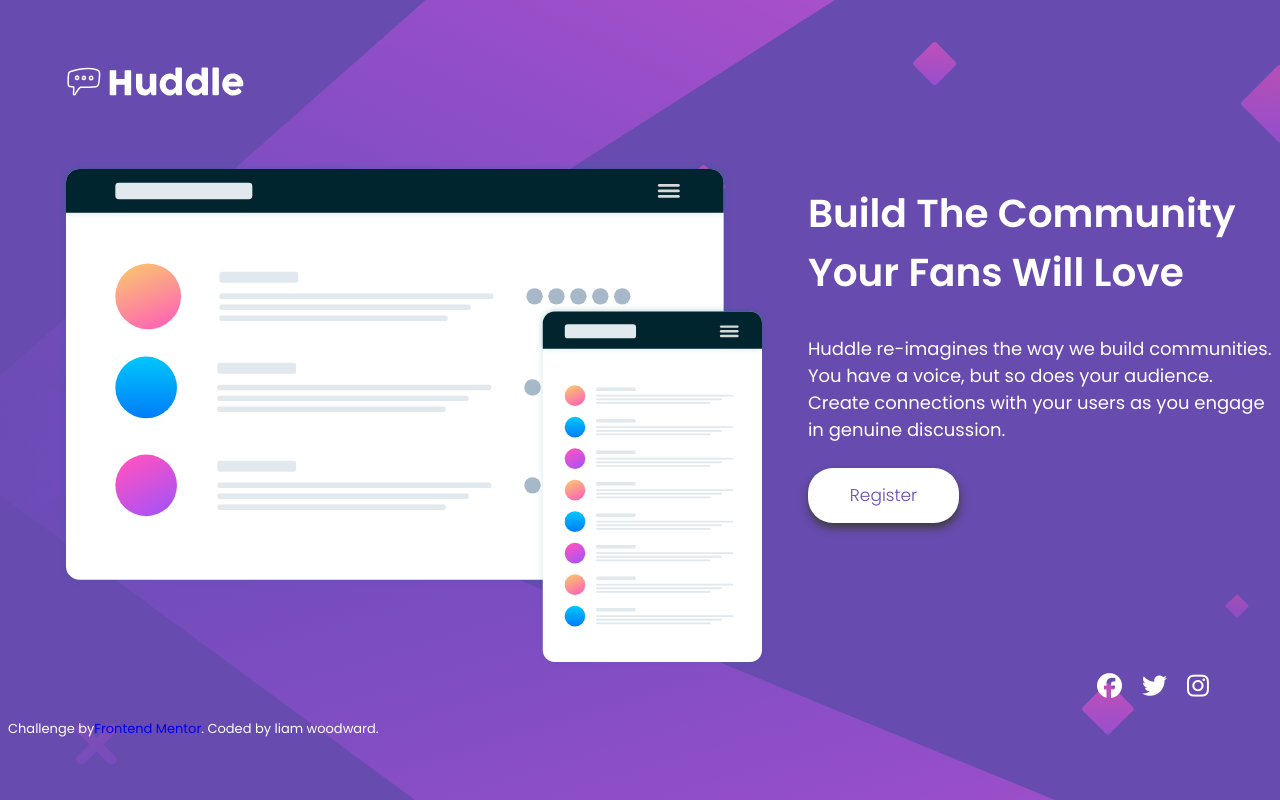
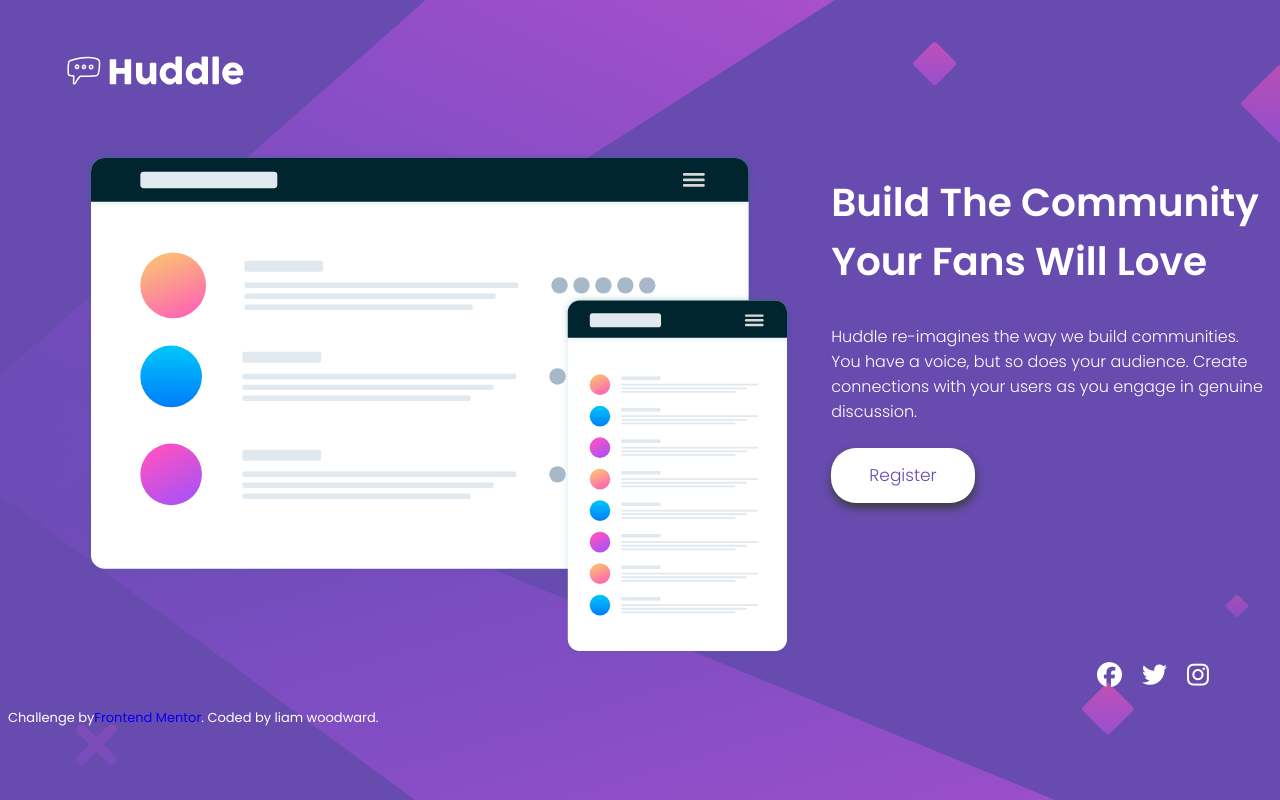
Before and after one commit to liamwoody25/huddle-landing-page.2, a plain HTML site: page index.html in a window 1280 px wide. Drawn offline with Linux system fonts and the light colour scheme.

Commit message:
updating

```diff
--- a/index.css
+++ b/index.css
@@ -9,10 +9,10 @@
 }
 
 body{
-    display: flex;
     background-image: url(./images/bg-desktop.svg);
     background-color: var(--main-color);
     font-family: 'open-sans',sans-serif;
+    width: fit-content;
 }
 
 .main-container{
@@ -22,7 +22,7 @@ body{
 /*******header****/
 .logo{
     width: 15%;
-    padding-top: 50px;
+    padding-top: 39px;
     margin-left: 50px;
 }
 /******intro-section*****/
@@ -32,7 +32,7 @@ body{
 
 .intro-container img{
     width: 60%;
-    padding-left:4%;
+    padding-left:6%;
     padding-top: 4%;
     margin-top: 0%;
 }
@@ -43,14 +43,15 @@ body{
     font-size: 39px;
     padding-left: 8%;
     padding-top:40px;
+    text-align: inherit;
 
 }
 
 .intro-text{
     color: var(--color-white);
-    font-weight: 400;
+    font-weight: 300;
     padding-left: 8%;
-    font-size: 18px;
+    font-size: 16px;
     margin-top: 20px;
     margin-bottom:5%;
 }
--- a/index.html
+++ b/index.html
@@ -24,7 +24,7 @@
   <section class="intro-container">
       <img class="intro-container img" src="./images/illustration-mockups.svg" alt="bg">
       <div>
-      <h1 class="intro-title">Build The Community Your Fans Will Love</h1>
+      <h2 class="intro-title">Build The Community Your Fans Will Love</h2>
       <p class="intro-text">Huddle re-imagines the way we build communities. You have a voice, but so does your audience.
         Create connections with your users as you engage in genuine discussion.</p>
         <button class="Register">Register</button>
```
